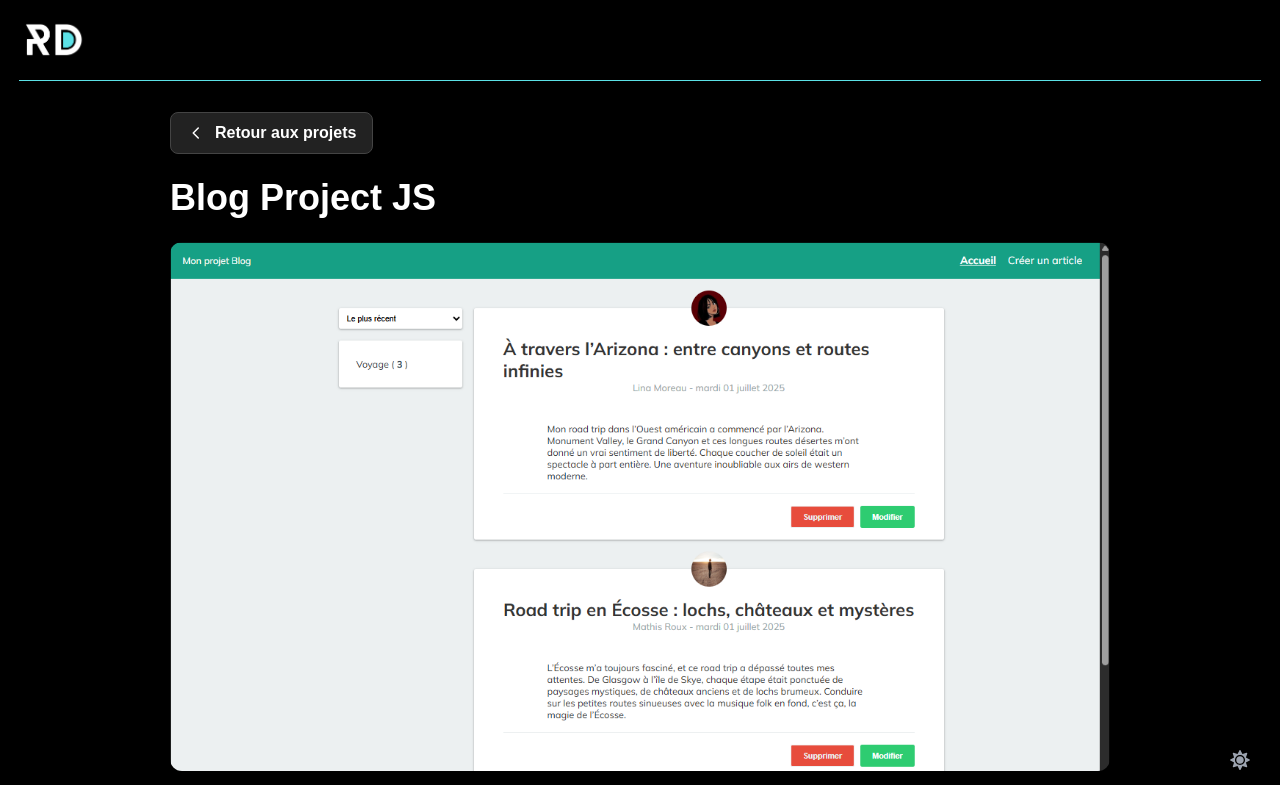
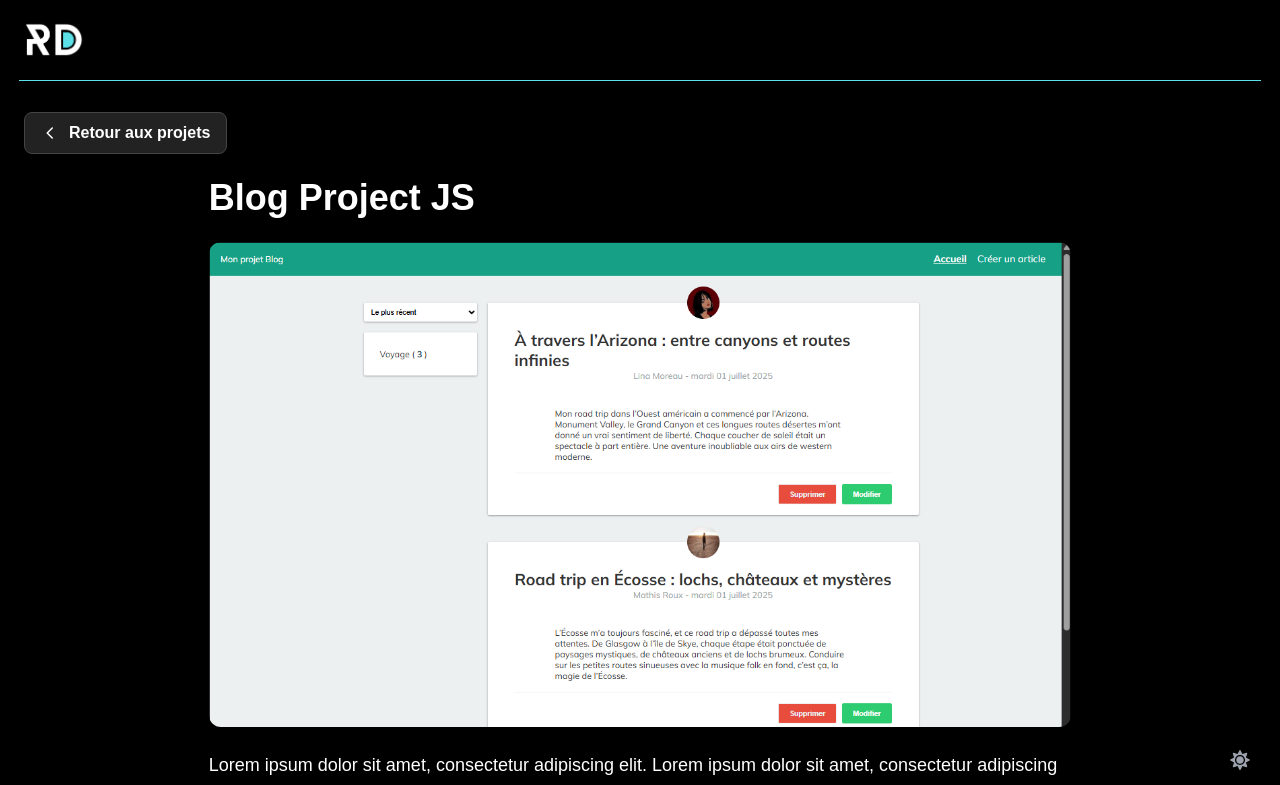
Before and after one commit to DavyR01/davyrobert-portfolio, a Next.js app: page /projects/blog-project-js in a window 1280 px wide. Shown: the top 785 px of the page. Built offline with nearby package versions, Linux system fonts and the light colour scheme; no server answers.

Commit message:
update ProjectPage

```diff
--- a/src/app/projects/[slug]/page.js
+++ b/src/app/projects/[slug]/page.js
@@ -11,7 +11,7 @@ export default async function ProjectPage({ params }) {
   if (!project) return notFound();
 
   return (
-    <section className="max-w-[1100px] mx-auto px-6 md:px-20 py-8 text-black dark:text-white">
+    <section className="max-w-[1400px] mx-auto px-6 py-8 text-black dark:text-white">
       <NavbarBackProjects />
       <Link href="/#projets" className="inline-flex items-center gap-2 text-black dark:text-white font-medium bg-[#f6f6f6] dark:bg-[#222] px-4 py-2 rounded-lg shadow hover:bg-[#ececec] dark:hover:bg-[#333] border border-[#e5e5e5] dark:border-[#444] mb-6 mx-0">
         <svg width="20" height="20" viewBox="0 0 20 20" fill="none" xmlns="http://www.w3.org/2000/svg">
@@ -19,6 +19,7 @@ export default async function ProjectPage({ params }) {
         </svg>
         <span className="font-semibold text-sm md:text-base">Retour aux projets</span>
       </Link>
+      <div className='md:w-[85%] lg:w-[70%] mx-auto'>
         <h1 className="text-3xl md:text-4xl font-bold mb-6">{project.name}</h1>
         <div className="relative w-full aspect-[16/9] rounded-xl overflow-hidden mb-6">
           <Image
@@ -51,6 +52,7 @@ export default async function ProjectPage({ params }) {
             VOIR LE PROJET
           </a>
         )}
+      </div>
     </section>
   );
 }
```
Lines whose indentation alone changed are shown as unchanged.
